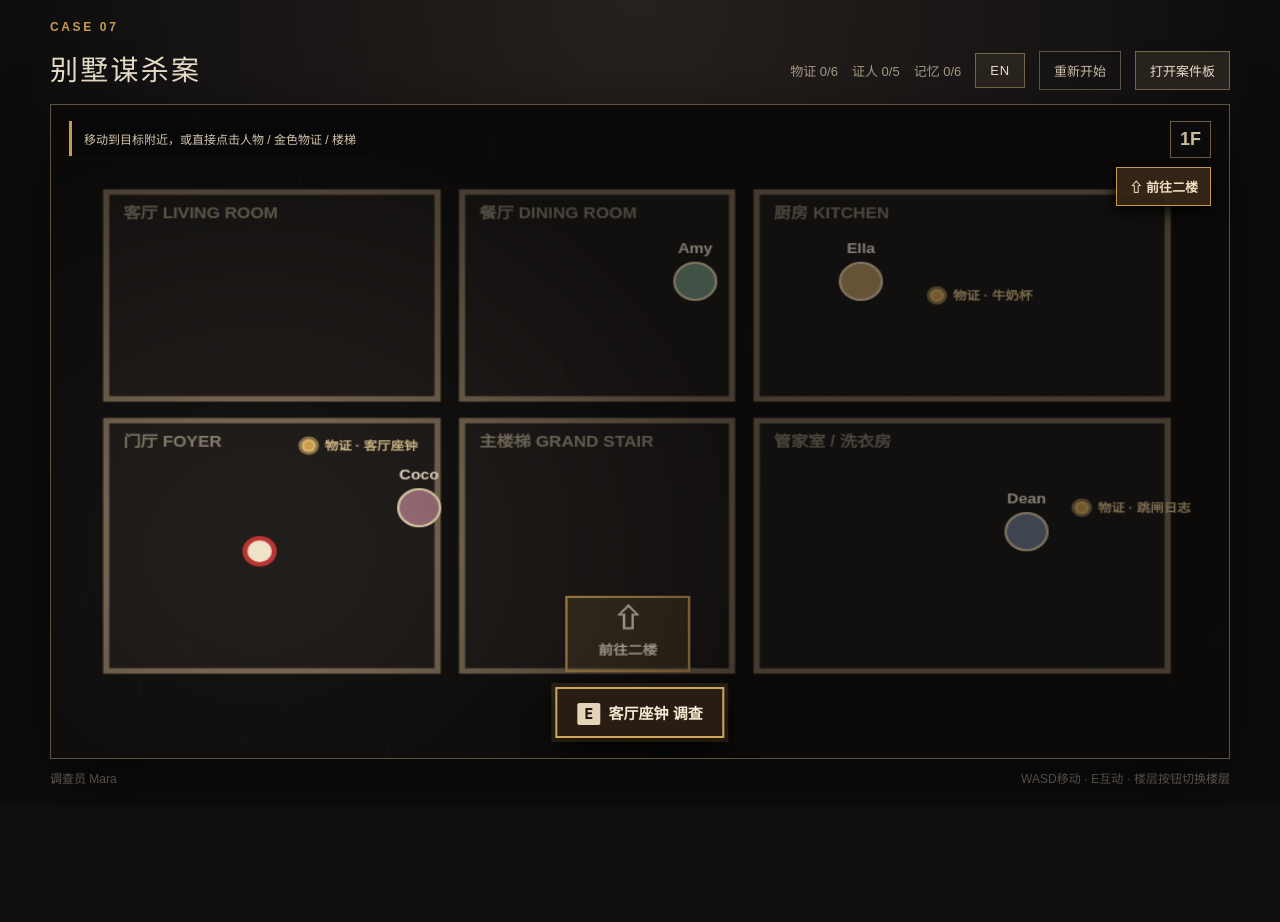
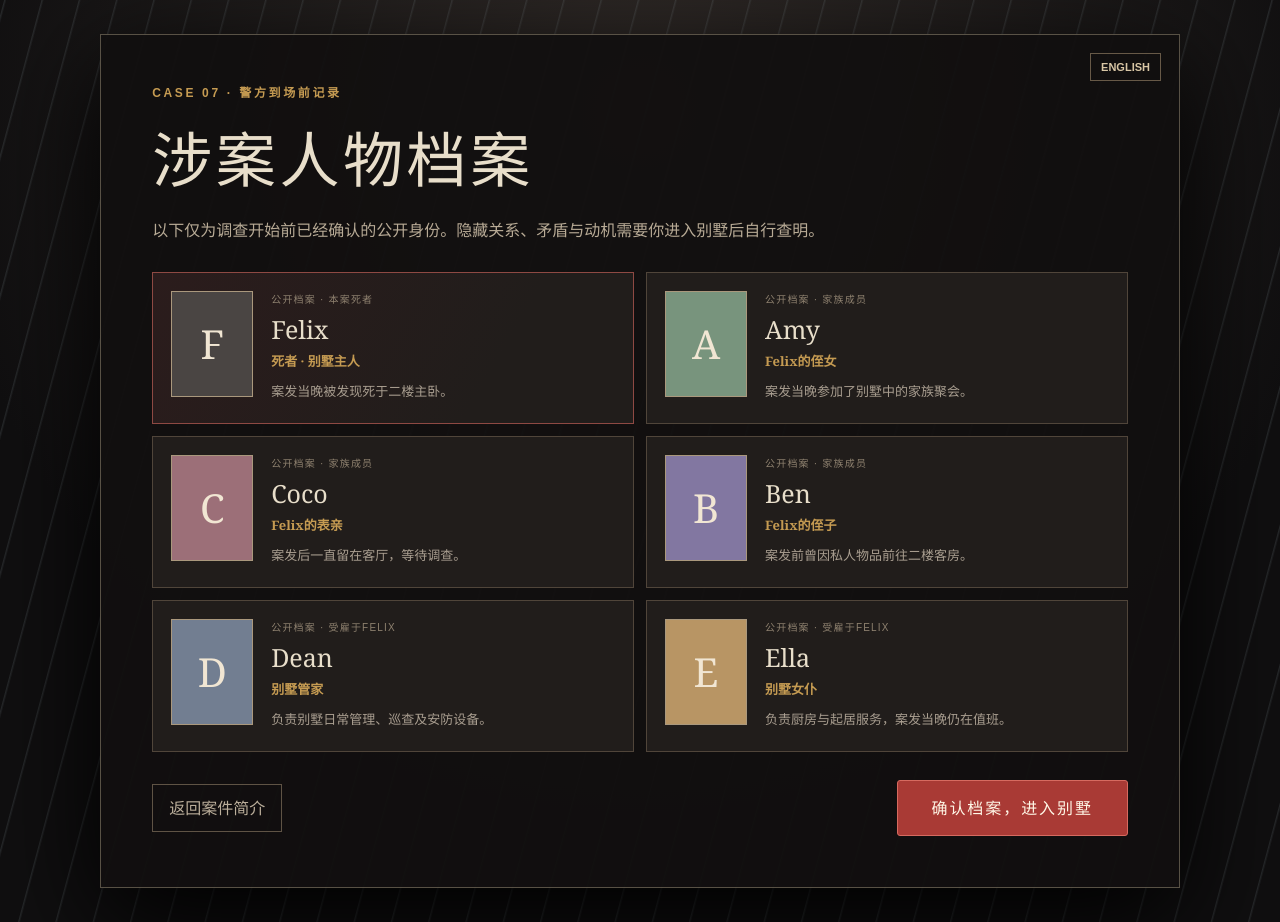
Before and after one commit to equalsdaniel/CS247G-P2, a Next.js app: page / in a window 1280 px wide. Both pictures are taken after a click on the button "进入别墅". Before the commit the page ends 806 px from the top, so only its background shows below. Built offline with nearby package versions, Linux system fonts and the light colour scheme.

Commit message:
Add opening character dossiers

```diff
--- a/app/game-client.tsx
+++ b/app/game-client.tsx
@@ -188,6 +188,39 @@ const clueEn: Record<string, { name: string; detail: string }> = {
   lock: { name: "Automatic Lock", detail: "The door locks when closed. The killer did not need to lock it from inside." },
 };
 
+const publicProfiles = [
+  {
+    id: "felix", name: "Felix", color: "#4a4543",
+    zh: { role: "死者 · 别墅主人", relation: "本案死者", note: "案发当晚被发现死于二楼主卧。" },
+    en: { role: "Victim · Owner of the Villa", relation: "Victim of Case 07", note: "Found dead in the second-floor master bedroom." },
+  },
+  {
+    id: "amy", name: "Amy", color: "#78947d",
+    zh: { role: "Felix的侄女", relation: "家族成员", note: "案发当晚参加了别墅中的家族聚会。" },
+    en: { role: "Felix's Niece", relation: "Family member", note: "Attended the family gathering at the villa that evening." },
+  },
+  {
+    id: "coco", name: "Coco", color: "#9c6f78",
+    zh: { role: "Felix的表亲", relation: "家族成员", note: "案发后一直留在客厅，等待调查。" },
+    en: { role: "Felix's Cousin", relation: "Family member", note: "Has remained in the living room since the body was found." },
+  },
+  {
+    id: "ben", name: "Ben", color: "#8277a1",
+    zh: { role: "Felix的侄子", relation: "家族成员", note: "案发前曾因私人物品前往二楼客房。" },
+    en: { role: "Felix's Nephew", relation: "Family member", note: "Went upstairs to the guest room shortly before the discovery." },
+  },
+  {
+    id: "dean", name: "Dean", color: "#727e91",
+    zh: { role: "别墅管家", relation: "受雇于Felix", note: "负责别墅日常管理、巡查及安防设备。" },
+    en: { role: "Villa Butler", relation: "Employed by Felix", note: "Responsible for the house, patrols, and security equipment." },
+  },
+  {
+    id: "ella", name: "Ella", color: "#b89564",
+    zh: { role: "别墅女仆", relation: "受雇于Felix", note: "负责厨房与起居服务，案发当晚仍在值班。" },
+    en: { role: "Villa Maid", relation: "Employed by Felix", note: "Responsible for kitchen and household service; on duty that night." },
+  },
+] as const;
+
 const ui = {
   zh: {
     title: "别墅谋杀案", summary: "暴雨封锁了山路。Felix死在自动上锁的主卧里，五名仍留在别墅中的人各自隐瞒了一段记忆。", enter: "进入别墅",
@@ -198,6 +231,7 @@ const ui = {
     unknown: "未发现", keepExploring: "继续探索别墅", drugQuestion: "谁给牛奶下药？", killerQuestion: "谁实施勒杀？", roomQuestion: "密室如何形成？", choose: "请选择",
     autoLock: "门关闭后自动锁止", secret: "凶手从密道离开", inside: "死者从内部反锁", submit: "提交最终推理", needMore: "需要询问所有人、体验六段记忆并找到至少5项物证",
     finalTruth: "完整真相", wrong: "推理仍有矛盾", goodEnding: "Amy利用Ella离开的空隙给牛奶下药。Coco在Felix昏迷后上楼，用窗帘绳将他勒死，再借自动门锁制造密室。黑暗中的报纸声只是伪造死亡时间的表演。", badEnding: "现有证据无法支持你的结论。回到别墅，重新比较牛奶、报纸声和自动门锁。", returnExplore: "返回别墅自由探索", continueInvestigation: "继续调查",
+    profilesEyebrow: "警方到场前记录", profilesTitle: "涉案人物档案", profilesIntro: "以下仅为调查开始前已经确认的公开身份。隐藏关系、矛盾与动机需要你进入别墅后自行查明。", publicRecord: "公开档案", enterAfterProfiles: "确认档案，进入别墅", backToBrief: "返回案件简介",
   },
   en: {
     title: "Murder at the Old Villa", summary: "A storm has cut off the mountain road. Felix is dead in an automatically locked bedroom, and each of the five people still inside is hiding part of a memory.", enter: "Enter the Villa",
@@ -208,6 +242,7 @@ const ui = {
     unknown: "Undiscovered", keepExploring: "Keep exploring the villa", drugQuestion: "Who drugged the milk?", killerQuestion: "Who strangled Felix?", roomQuestion: "How was the locked room created?", choose: "Choose",
     autoLock: "The door locked automatically", secret: "The killer used a secret passage", inside: "Felix locked it from inside", submit: "Submit Final Deduction", needMore: "Question everyone, view all six memories, and find at least five pieces of evidence",
     finalTruth: "The Complete Truth", wrong: "The Deduction Contradicts the Evidence", goodEnding: "Amy drugged the milk while Ella was away. After Felix lost consciousness, Coco went upstairs, strangled him with the curtain cord, and used the automatic lock to create a false locked room. The newspaper sound only disguised the time of death.", badEnding: "The evidence does not support this conclusion. Return to the villa and compare the milk, the newspaper sound, and the automatic lock.", returnExplore: "Return to Free Exploration", continueInvestigation: "Continue Investigating",
+    profilesEyebrow: "RECORDED BEFORE POLICE ARRIVAL", profilesTitle: "Persons of Interest", profilesIntro: "These are the public identities confirmed before the investigation begins. Hidden relationships, conflicts, and motives must be uncovered inside the villa.", publicRecord: "Public Record", enterAfterProfiles: "Confirm Files · Enter Villa", backToBrief: "Back to Case Brief",
   },
 };
 
@@ -504,6 +539,7 @@ function CaseBoard({ found, talked, memoriesDone, lang, onClose, onVerdict }: {
 export default function GameClient() {
   const [lang, setLang] = useState<Lang>("zh");
   const [started, setStarted] = useState(false);
+  const [profilesOpen, setProfilesOpen] = useState(false);
   const [floor, setFloor] = useState<Floor>(1);
   const [player, setPlayerState] = useState<Point>({ x: 170, y: 410 });
   const [found, setFound] = useState<string[]>([]);
@@ -543,6 +579,7 @@ export default function GameClient() {
   const restartGame = useCallback(() => {
     localStorage.removeItem("case07-save");
     setStarted(false);
+    setProfilesOpen(false);
     setFloor(1);
     setPlayerState({ x: 170, y: 410 });
     setFound([]);
@@ -588,6 +625,40 @@ export default function GameClient() {
   const activeDialogue = dialogueOpen ? dialogueData[dialogueOpen.id][dialogueOpen.index] : null;
   const actor = dialogueOpen ? actors.find((a) => a.id === dialogueOpen.id) : null;
 
+  if (!started && profilesOpen) {
+    return (
+      <main className="profiles-screen">
+        <div className="rain" />
+        <section className="profiles-file" aria-labelledby="profiles-title">
+          <button className="title-language" onClick={() => setLang((l) => l === "zh" ? "en" : "zh")}>{lang === "zh" ? "ENGLISH" : "中文"}</button>
+          <p className="eyebrow">CASE 07 · {ui[lang].profilesEyebrow}</p>
+          <h1 id="profiles-title">{ui[lang].profilesTitle}</h1>
+          <p className="profiles-intro">{ui[lang].profilesIntro}</p>
+          <div className="profile-grid">
+            {publicProfiles.map((profile) => {
+              const copy = profile[lang];
+              return (
+                <article className={`profile-card ${profile.id === "felix" ? "victim" : ""}`} key={profile.id}>
+                  <div className="profile-mark" style={{ background: profile.color }}>{profile.name.slice(0, 1)}</div>
+                  <div className="profile-copy">
+                    <span>{ui[lang].publicRecord} · {copy.relation}</span>
+                    <h2>{profile.name}</h2>
+                    <strong>{copy.role}</strong>
+                    <p>{copy.note}</p>
+                  </div>
+                </article>
+              );
+            })}
+          </div>
+          <div className="profiles-actions">
+            <button className="secondary-button" onClick={() => setProfilesOpen(false)}>{ui[lang].backToBrief}</button>
+            <button className="primary-button large" onClick={() => { setProfilesOpen(false); setStarted(true); }}>{ui[lang].enterAfterProfiles}</button>
+          </div>
+        </section>
+      </main>
+    );
+  }
+
   if (!started) {
     return (
       <main className="title-screen">
@@ -598,7 +669,7 @@ export default function GameClient() {
           <h1>{ui[lang].title}</h1>
           <p className="title-en">MURDER AT THE OLD VILLA</p>
           <div className="case-summary">{ui[lang].summary}</div>
-          <button className="primary-button large" onClick={() => setStarted(true)}>{ui[lang].enter}</button>
+          <button className="primary-button large" onClick={() => setProfilesOpen(true)}>{ui[lang].enter}</button>
           <p className="controls">{ui[lang].controls}</p>
         </div>
       </main>
--- a/app/globals.css
+++ b/app/globals.css
@@ -30,6 +30,21 @@ button { cursor: pointer; }
 .primary-button:hover:not(:disabled) { background: #c44b43; transform: translateY(-1px); }
 .primary-button:disabled { opacity: .42; cursor: not-allowed; }
 .primary-button.large { padding: 15px 34px; letter-spacing: .12em; }
+
+.profiles-screen { min-height: 100vh; position: relative; overflow: hidden; padding: 34px 20px; background: radial-gradient(circle at 50% 12%, #322c29, #100f10 68%); }
+.profiles-file { position: relative; z-index: 1; width: min(1080px, 100%); margin: auto; padding: clamp(28px, 4vw, 52px); background: rgba(17,15,15,.94); border: 1px solid rgba(217,199,166,.36); box-shadow: 0 30px 100px #000; }
+.profiles-file > h1 { margin: 0; font-size: clamp(38px, 5vw, 60px); font-weight: 500; letter-spacing: .06em; }
+.profiles-intro { max-width: 760px; margin: 12px 0 28px; color: #b8ab96; line-height: 1.75; }
+.profile-grid { display: grid; grid-template-columns: repeat(2, 1fr); gap: 12px; }
+.profile-card { min-height: 152px; display: flex; gap: 18px; padding: 18px; background: #211d1b; border: 1px solid #50453a; }
+.profile-card.victim { border-color: #8e4943; background: linear-gradient(120deg, #2b1c1c, #211d1b 70%); }
+.profile-mark { width: 82px; min-width: 82px; height: 106px; display: grid; place-items: center; color: #f1e6d3; border: 1px solid #aa987d; font-size: 40px; }
+.profile-copy span { display: block; color: #8e816f; font: 10px Arial, sans-serif; letter-spacing: .12em; text-transform: uppercase; }
+.profile-copy h2 { margin: 5px 0 0; font-size: 25px; font-weight: 500; }
+.profile-copy strong { color: var(--gold); font-size: 13px; }
+.profile-copy p { margin: 9px 0 0; color: #a99e90; font-size: 13px; line-height: 1.55; }
+.profiles-actions { display: flex; justify-content: space-between; align-items: center; gap: 14px; margin-top: 28px; }
+.secondary-button { padding: 11px 16px; color: #bbae9b; background: transparent; border: 1px solid #5f5345; }
 
 .game-screen { min-height: 100vh; padding: 20px clamp(14px, 3vw, 44px); background: radial-gradient(circle at 50% 0, #27211e, #0e0d0e 60%); }
 .game-header { max-width: 1180px; margin: 0 auto 14px; display: flex; align-items: end; justify-content: space-between; }
@@ -122,4 +137,11 @@ kbd { color: #18120d; background: #e3d3b7; border-radius: 2px; padding: 2px 7px;
   .victim-observations { grid-template-columns: 1fr; }
   .victim-panel { padding: 42px 22px 22px; }
   .title-card { padding: 42px 24px; }
+  .profiles-screen { padding: 14px; overflow: auto; }
+  .profiles-file { padding: 46px 18px 24px; }
+  .profile-grid { grid-template-columns: 1fr; }
+  .profile-card { min-height: 132px; padding: 14px; gap: 13px; }
+  .profile-mark { width: 62px; min-width: 62px; height: 88px; font-size: 30px; }
+  .profiles-actions { align-items: stretch; flex-direction: column-reverse; }
+  .profiles-actions button { width: 100%; }
 }
```
